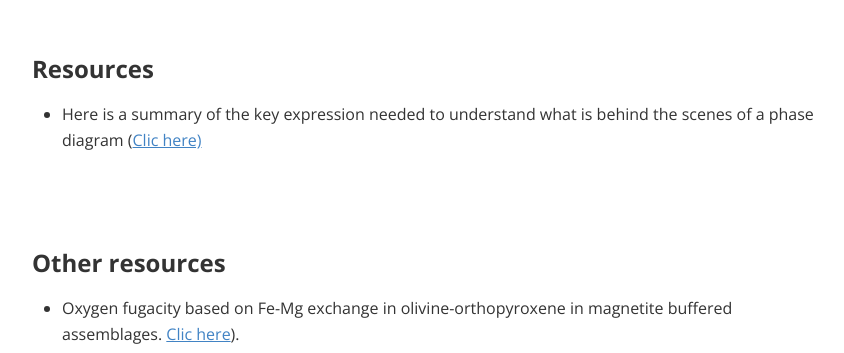
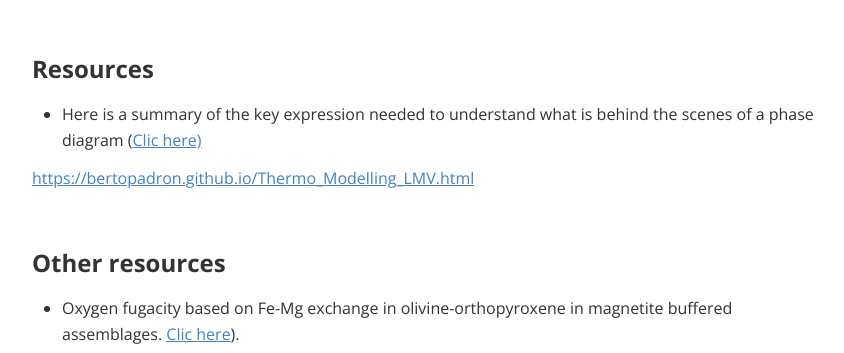
Before and after one commit to bertopadron/bertopadron.github.io, a plain HTML site: page index.html in a window 1280 px wide. Shown: the part 160-513 px from the top of the page, without its empty margins (208-1052 px from the left). Drawn offline with nearby package versions, Linux system fonts and the light colour scheme.

Commit message:
Add files via upload

```diff
--- a/index.html
+++ b/index.html
@@ -589,6 +589,6 @@ header, .context-menu, .megamenu-content, footer{
 </style><title>index</title>
 </head>
 <body class='typora-export'><div class='typora-export-content'>
-<div id='write'  class=''><h1 id='thermodynamic-modeling-lmv'><span>Thermodynamic modeling (LMV)</span></h1><p><span>¡Hola!, this site will be dedicated to the course of this week and a way to comunicate and exchange files among us. </span></p><p>&nbsp;</p><h3 id='resources'><span>Resources</span></h3><ul><li><span>Here is a summary of the key expression needed to understand what is behind the scenes of a phase diagram (</span><a href='https://bertopadron.github.io/Thermo_modelling_LMV.html'><span>Clic here)</span></a></li></ul><p>&nbsp;</p><p>&nbsp;</p><h3 id='other-resources'><span>Other resources</span></h3><ul><li><p><span>Oxygen fugacity based on Fe-Mg exchange in olivine-orthopyroxene in magnetite buffered assemblages. </span><a href='https://bertopadron.github.io/FFM_buffer.html'><span>Clic here</span></a><span>).</span></p><p>&nbsp;</p></li></ul><p>&nbsp;</p></div></div>
+<div id='write'  class=''><h1 id='thermodynamic-modeling-lmv'><span>Thermodynamic modeling (LMV)</span></h1><p><span>¡Hola!, this site will be dedicated to the course of this week and a way to comunicate and exchange files among us. </span></p><p>&nbsp;</p><h3 id='resources'><span>Resources</span></h3><ul><li><span>Here is a summary of the key expression needed to understand what is behind the scenes of a phase diagram (</span><a href='https://bertopadron.github.io/Thermo_Modelling_LMV.html'><span>Clic here)</span></a></li></ul><p><a href='https://bertopadron.github.io/Thermo_Modelling_LMV.html' target='_blank' class='url'>https://bertopadron.github.io/Thermo_Modelling_LMV.html</a><span> </span></p><p>&nbsp;</p><h3 id='other-resources'><span>Other resources</span></h3><ul><li><p><span>Oxygen fugacity based on Fe-Mg exchange in olivine-orthopyroxene in magnetite buffered assemblages. </span><a href='https://bertopadron.github.io/FFM_buffer.html'><span>Clic here</span></a><span>).</span></p><p>&nbsp;</p></li></ul><p>&nbsp;</p></div></div>
 </body>
 </html>
```
